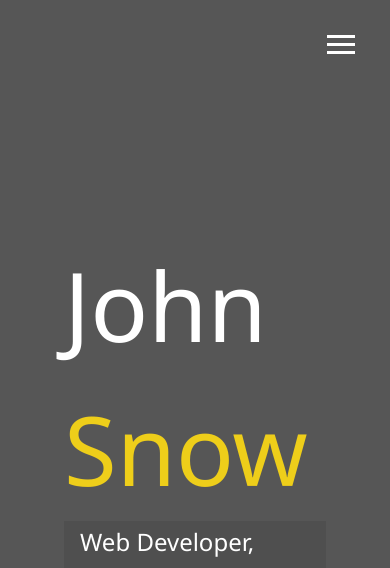
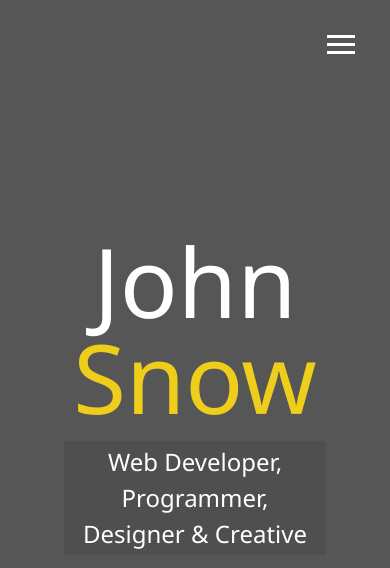
Before and after one commit to emmanuel-cbqa/sass-demo, a website: page index.html in a window 390 px wide. Shown: the top 568 px of the page. Drawn offline with Linux system fonts and the light colour scheme.

Commit message:
Added media qeries and made menu overlay responsive

```diff
--- a/scss/_config.scss
+++ b/scss/_config.scss
@@ -28,3 +28,28 @@ $background-opacity: 0.9;
         }
     }
 }
+
+// Media Query Mixins
+@mixin mediaSm {
+    @media screen and (max-width: 500px) {
+        @content;
+    }
+}
+
+@mixin mediaMd {
+    @media screen and (max-width: 768px) {
+        @content;
+    }
+}
+
+@mixin mediaLg {
+    @media screen and (min-width: 769px) and (max-width: 1170px) {
+        @content;
+    }
+}
+
+@mixin mediaXl {
+    @media screen and (max-width: 1171px) {
+        @content;
+    }
+}
--- /dev/null
+++ b/scss/_mobile.scss
@@ -0,0 +1,59 @@
+// Widescreens
+@include mediaXl {
+
+}
+
+// Desktops and Laptops
+@include mediaLg {
+
+}
+
+// Tablet and small laptops
+@include mediaMd {
+    main {
+        align-items: center;
+        text-align: center;
+
+        .lg-heading {
+            line-height: 1;
+            margin-bottom: 1rem;
+        }
+    }
+
+    ul.menu-nav,
+    div.menu-branding {
+        //float: none;
+        width: 100%;
+        min-height: 0;
+
+        &.show {
+            transform: translate3d(0,0,0);
+        }
+    }
+
+    .menu-nav {
+        height: 75vh;
+        transform: translate3d(-100%,0,0);
+    }
+
+    .menu-branding {
+        height: 25vh;
+        transform: translate3d(100%, 0, 0);
+
+        .portrait {
+            background: url('/dist/img/portrait.jpg');
+            width: 150px;
+            height: 150px;
+            background-size: cover;
+        }
+    }
+}
+
+// Smarthpones
+@include mediaSm {
+
+    main#home h1 {
+        margin-top: 10vh;
+    }
+
+}
--- a/scss/main.scss
+++ b/scss/main.scss
@@ -1,5 +1,6 @@
 @import 'config';
 @import 'menu';
+@import 'mobile';
 
 * {
     box-sizing: border-box
```
Also changed, not shown: dist/css/main.css.
